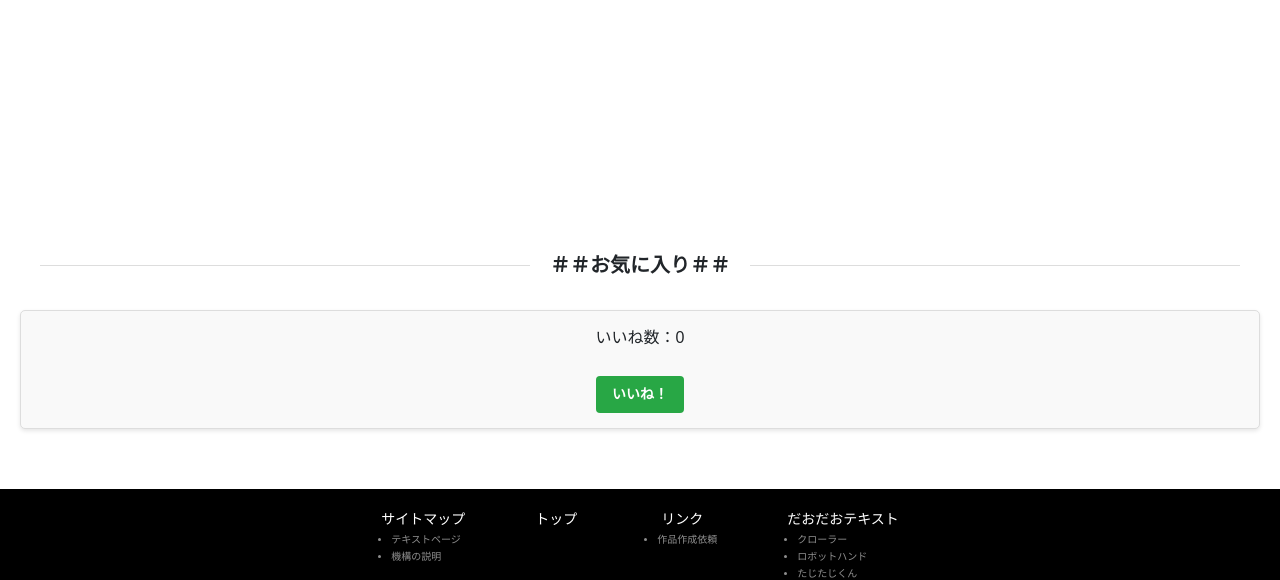
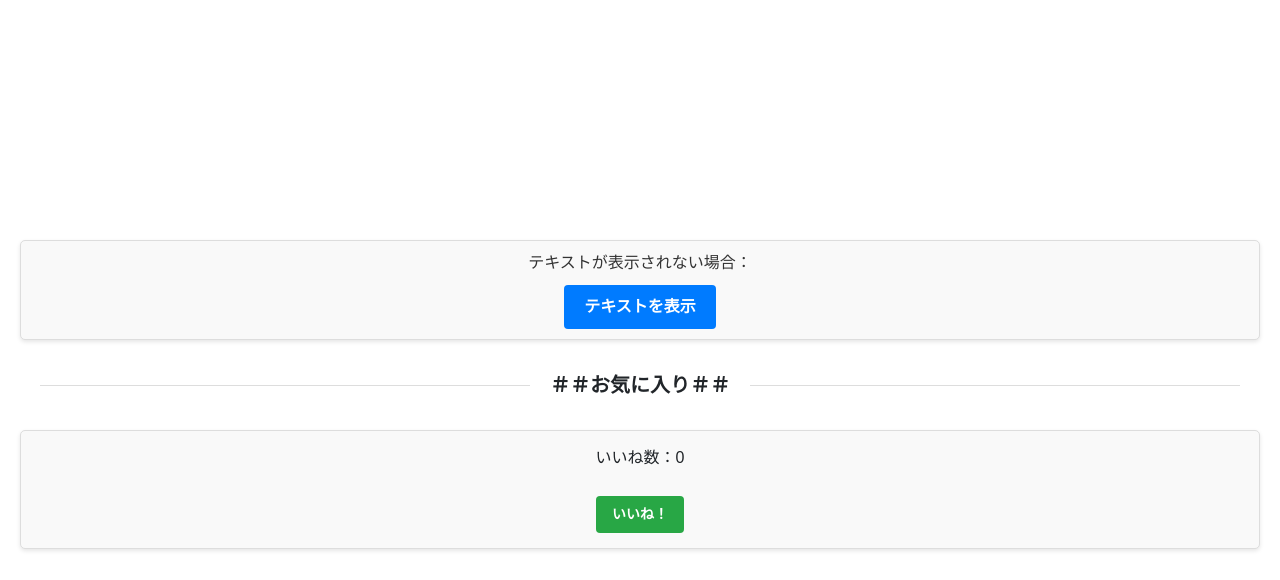
Before and after one commit to Retr0413/DaoTextPage, a Flask app: page /text/1 in a window 1280 px wide. Shown: the part 989-1569 px from the top of the page. Run offline with Flask 3, Linux system fonts and the light colour scheme; some libraries are stand-ins or nearby versions.

Commit message:
テキスト遷移をいつも表示させる

```diff
--- a/templates/text.html
+++ b/templates/text.html
@@ -81,7 +81,7 @@
             height="600">
             <p><a href="{{ url_for('static', filename=text.pdf_path) }}" target="_blank">このボタンを押してテキストを表示</a></p>
         </object>
-        <div class="text-link-container d-block d-sm-none">
+        <div class="text-link-container">
             <p>テキストが表示されない場合：</p>
             <a href="{{ url_for('static', filename=text.pdf_path) }}" class="btn btn-primary" target="_blank">テキストを表示</a>
         </div>
```
